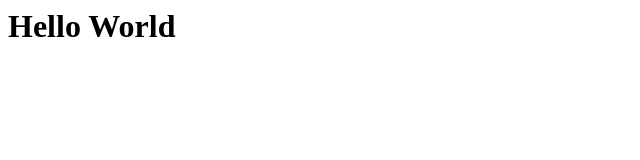
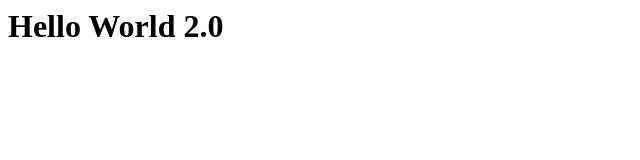
Before and after one commit to anujvdev2020/testpage.github.io, a plain HTML site: page index.html in a window 1280 px wide. Shown: the full height of the page, 0-640 px from the left. Drawn offline with Linux system fonts and the light colour scheme.

Commit message:
Update index.html

```diff
--- a/index.html
+++ b/index.html
@@ -1,7 +1,7 @@
 <html>
 <head>
-<title>Page 1.0</title></head>
+<title>Page 2.0</title></head>
 <body>
-<h1>Hello World</h1>
+<h1>Hello World 2.0</h1>
 </body>
 </html>
```
